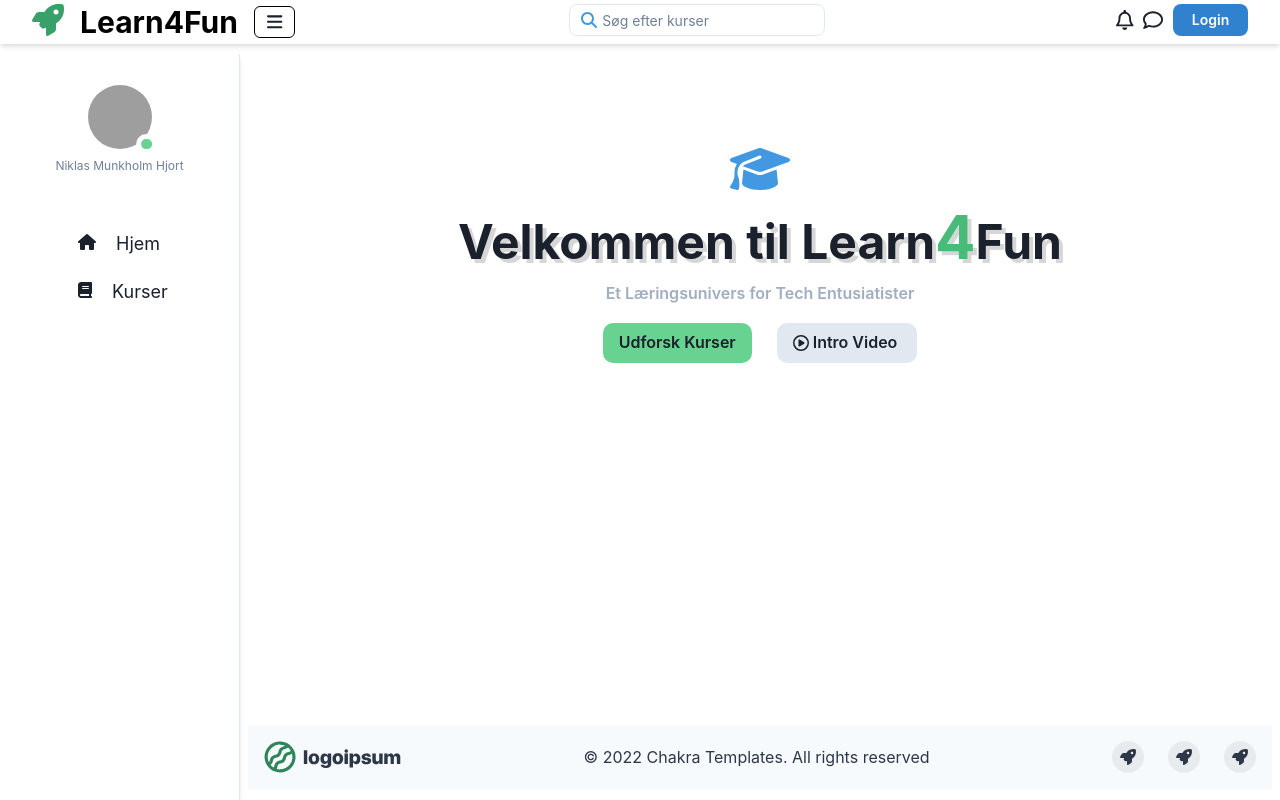
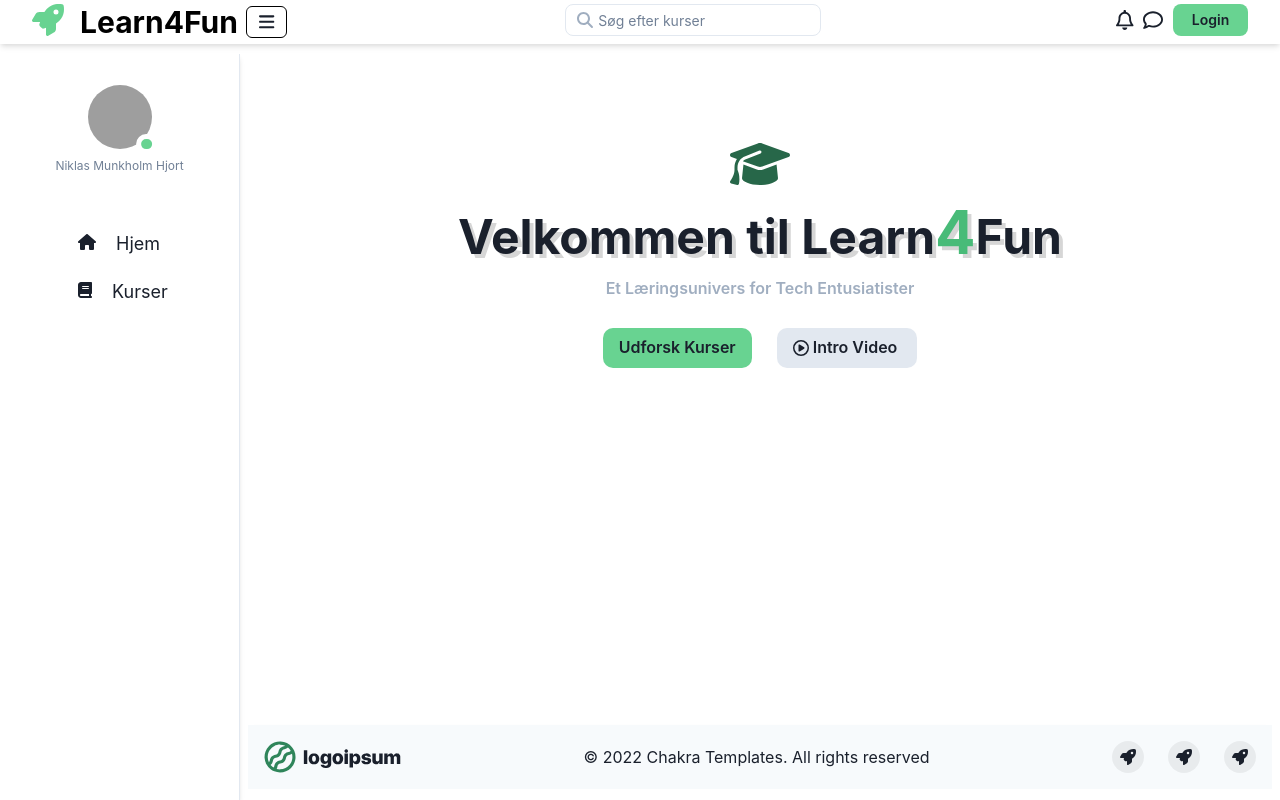
Before and after one commit to nikl1425/NextTsL4F, a Next.js app: page / in a window 1280 px wide. Built offline with nearby package versions, Linux system fonts and the light colour scheme; grey boxes are pictures that could not be loaded.

Commit message:
color theme blue to dark green

```diff
--- a/pages/index.tsx
+++ b/pages/index.tsx
@@ -10,7 +10,7 @@
       <Container h={'100%'} maxW={'7xl'} >
         <Center h={400}>
           <Stack align={'center'}>
-            <Wrap m={0} color={'blue.400'}>
+            <Wrap m={0} color={'green.700'}>
               <FontAwesomeIcon size="3x" icon={faGraduationCap} />
             </Wrap>
             <Stack marginTop='0'>
@@ -26,7 +26,7 @@
                 Et Læringsunivers for Tech Entusiatister
               </Text>
             </Stack>
-            <Container marginTop='10px' w={'full'}>
+            <Container marginTop='20px' w={'full'}>
               <Center>
                 <Stack direction={'row'} spacing={'25px'}>
                   <Button rounded={10} bg={'green.300'}>Udforsk Kurser</Button>
--- a/pages/layout.tsx
+++ b/pages/layout.tsx
@@ -35,7 +35,7 @@
                                     {children}
                                 </Box>
 
-                                <Box h={'10%'}>
+                                <Box boxShadow={'md'} h={'10%'}>
                                     <Footer/>
                                 </Box>
 
--- a/src/components/Buttons/LoginButton.tsx
+++ b/src/components/Buttons/LoginButton.tsx
@@ -9,7 +9,7 @@
 
     return (
         <>
-            <Button rounded='lg' w='75px' variant='solid' colorScheme='blue' size={size}>{title}</Button>
+            <Button rounded='lg' w='75px' variant='solid' bg={'green.300'} size={size}>{title}</Button>
         </>
     )
 }
--- a/src/components/Fields/Search.tsx
+++ b/src/components/Fields/Search.tsx
@@ -43,7 +43,7 @@
         <>
             <InputGroup>
                 {showIcon ?
-                    <InputLeftElement pointerEvents='none'h='full'color='blue.400'> <FontAwesomeWrap iconDef={faSearch} /> </InputLeftElement> :
+                    <InputLeftElement pointerEvents='none'h='full'color='gray.400'> <FontAwesomeWrap iconDef={faSearch} /> </InputLeftElement> :
                     <></>
                     }
                 <Input
--- a/src/components/footer/Footer.tsx
+++ b/src/components/footer/Footer.tsx
@@ -64,8 +64,8 @@
 const Footer = () => {
     return (
         <Box
-            bg={useColorModeValue('gray.50', 'gray.900')}
-            color={useColorModeValue('gray.700', 'gray.200')}>
+            bg={'gray.50'}
+            >
             <Container
                 as={Stack}
                 maxW={'6xl'}
--- a/src/components/navBar/NavBar.tsx
+++ b/src/components/navBar/NavBar.tsx
@@ -35,7 +35,7 @@
                 <Box h='full'>
                     <Flex h='full'>
                         <Container h='full'>
-                            <Center h='full' textColor='green.500'>
+                            <Center h='full' textColor='green.300'>
                                 <FontAwesomeWrap size={'2xl'} iconDef={faRocket} />
                             </Center>
                         </Container>
@@ -44,7 +44,7 @@
                                 <Heading as='h1' size='lg' textColor='black'>Learn4Fun</Heading>
                             </Center>
                         </Box>
-                        <Box marginLeft='4'>
+                        <Box marginLeft='2'>
                             <Center h='full'>
                                 <ToggleButton dispatcher={toggleSidebar} size="sm" border="1px" borderColor="black" iconRef={faBars} iconSize="lg" />
                             </Center>
```
